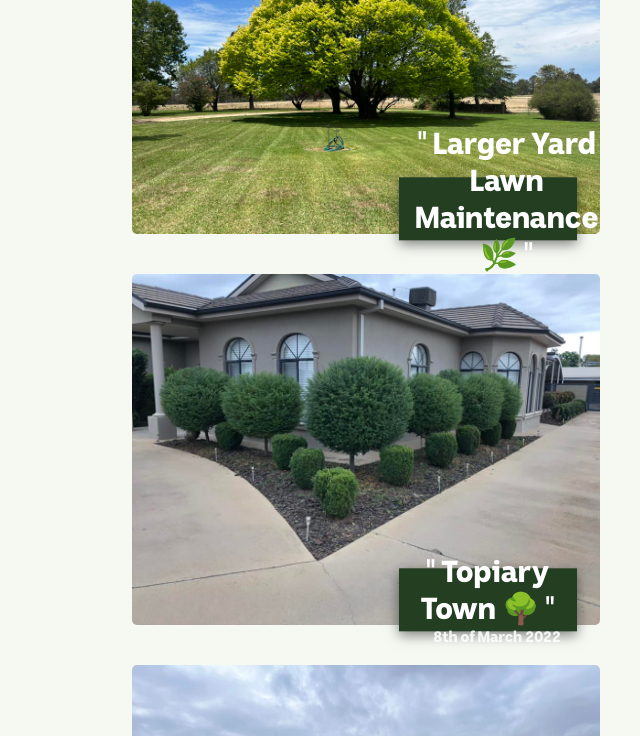
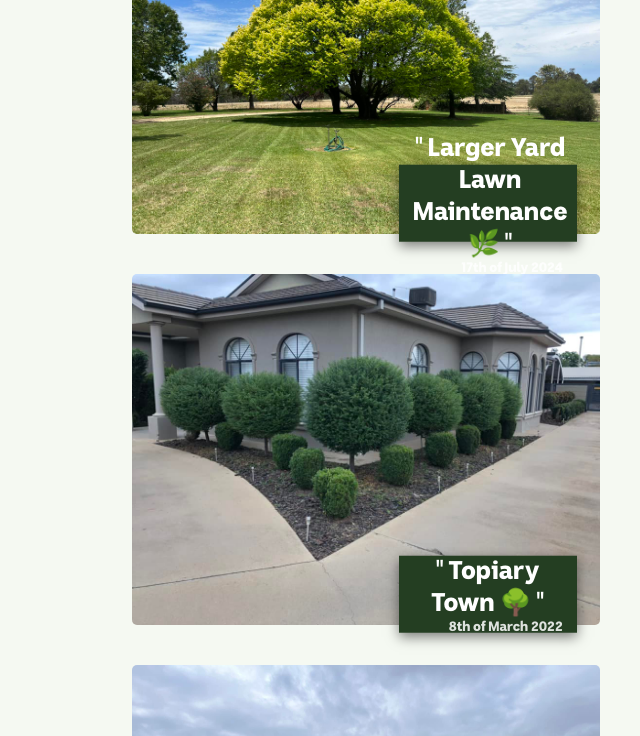
Before and after one commit to Popeydanielmate/popey-horticulture-react-app, a React (Create React App) app: page / in a window 768 px wide. Shown: the part 2680-3416 px from the top of the page, without its empty margins (128-768 px from the left). Built offline with nearby package versions, Linux system fonts and the light colour scheme.

Commit message:
fix: caption box and text in gallery section resized to fit screen (Ipad)

```diff
--- a/src/styles/index.css
+++ b/src/styles/index.css
@@ -1487,6 +1487,19 @@ footer {
     width: 25%;
   }
 
+  .photo-caption {
+    height: 22%;
+    padding: 10px 14px;
+  }
+
+  .photo-caption h4 {
+    font-size: 1.6rem;
+  }
+
+  .photo-caption p {
+    font-size: 0.85rem;
+  }
+
   .gallery-sub-underline {
     width: 88%;
   }
```
